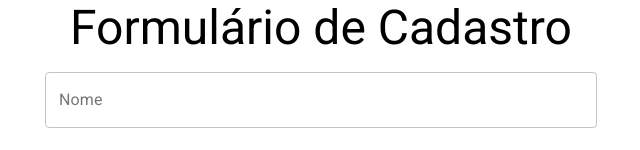
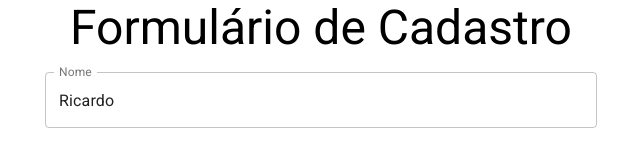
Before and after one commit to odntht/ReactJS-Alura, a React (Create React App) app: page / in a window 1280 px wide. Shown: the top 150 px of the page, without its empty margins (319-959 px from the left). Built offline with nearby package versions, Linux system fonts and the light colour scheme.

Commit message:
UseState

```diff
--- a/src/components/FormularioCadastro/FormularioCadastro.jsx
+++ b/src/components/FormularioCadastro/FormularioCadastro.jsx
@@ -1,6 +1,9 @@
 import { Button, FormControlLabel, Switch, TextField } from '@material-ui/core';
+import { useState } from 'react';
+
 function FormularioCadastro() {
-  let nome = '';
+  const [nome, setNome] = useState('Ricardo');
+
   return (
     <form
       onSubmit={(event) => {
@@ -11,9 +14,9 @@ function FormularioCadastro() {
       <TextField
         value={nome}
         onChange={(event) => {
-          nome = event.target.value;
-          if (nome.length > 3) {
-            nome = nome.substr(0, 3);
+          setNome(event.target.value);
+          if (nome.length >= 3) {
+            setNome(nome.substr(0, 3));
           }
         }}
         id="nome"
```
